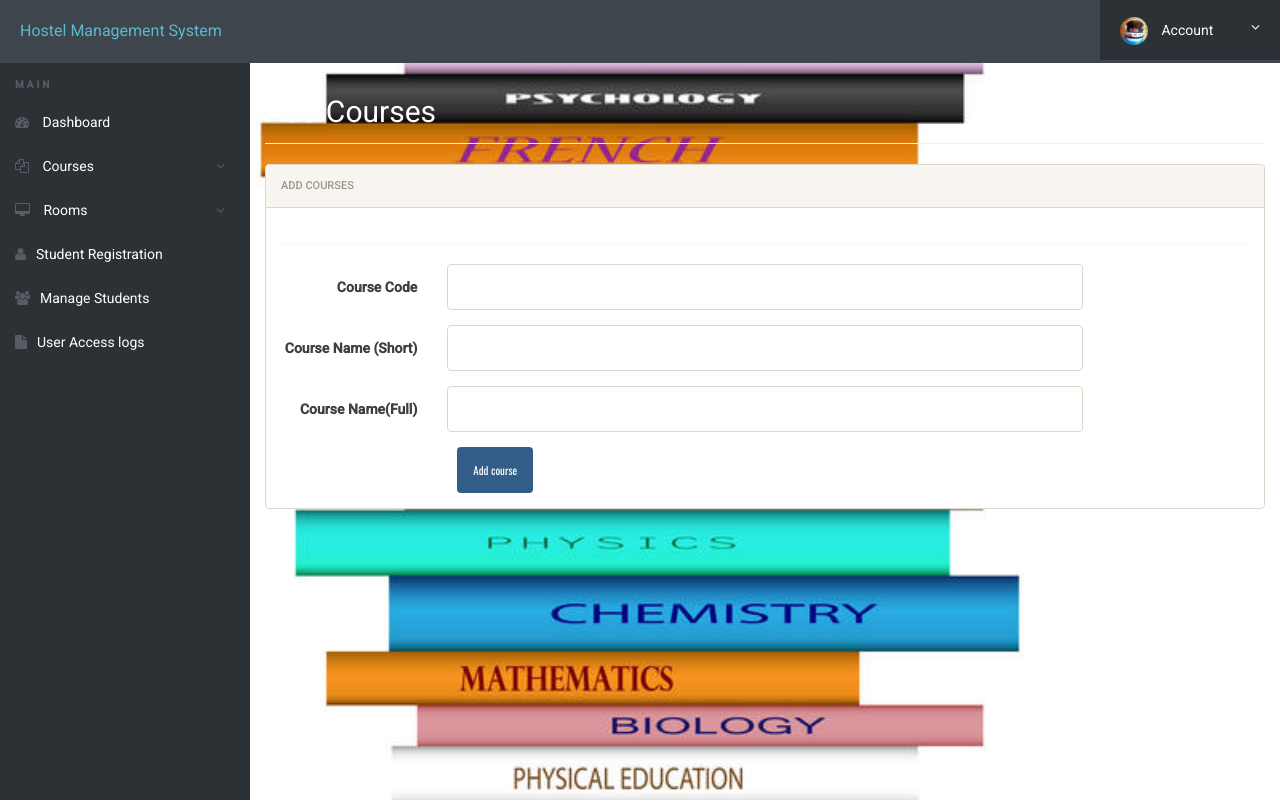
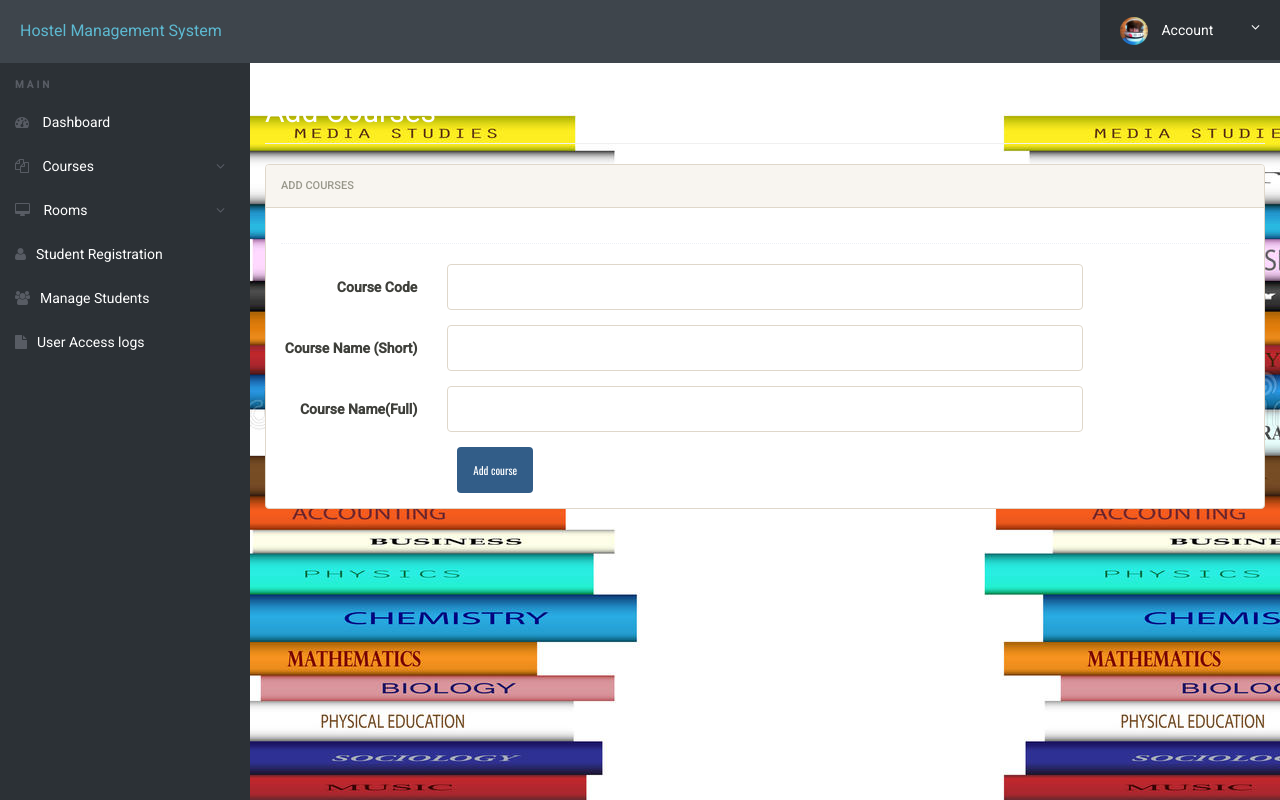
Before and after one commit to Subbu242/hostel_management, a PHP site: page /hostel/admin/add-courses.php in a window 1280 px wide. Run offline with PHP 8.4, Linux system fonts and the light colour scheme; a user stored in the database is signed in; data that the repository does not hold is empty.

Commit message:
Update add-courses.php

```diff
--- a/admin/add-courses.php
+++ b/admin/add-courses.php
@@ -39,7 +39,7 @@ echo"<script>alert('Course has been added successfully');</script>";
 <script type="text/javascript" src="js/jquery-1.11.3-jquery.min.js"></script>
 <script type="text/javascript" src="js/validation.min.js"></script>
 </head>
-<body style="background-image: url(../img/courses.jpg);" class="bk-img">
+<body style="background-image: url(../img/courses.jpg);">
 	<?php include('includes/header.php');?>
 	<div class="ts-main-content">
 		<?php include('includes/sidebar.php');?>
```
